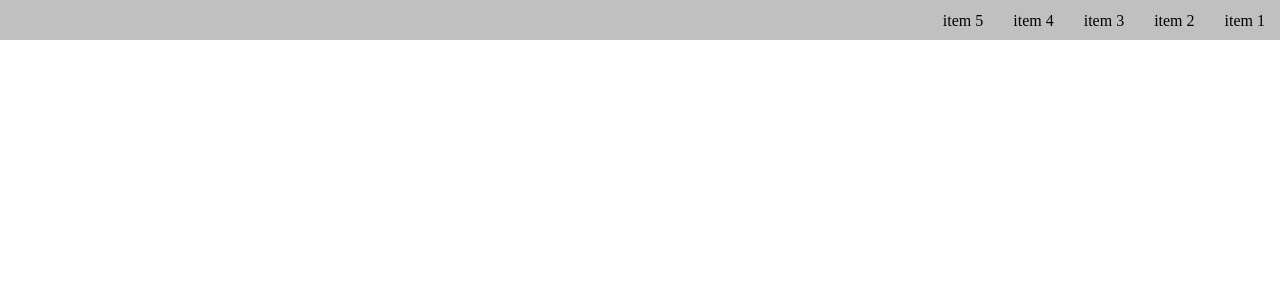
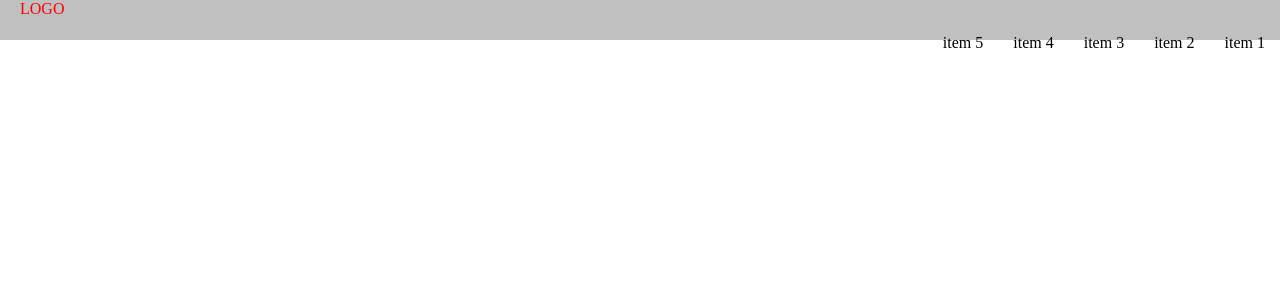
Before and after one commit to marusyaganza/up-and-running, a React app: page / in a window 1280 px wide. Shown: the top 300 px of the page. Built offline with nearby package versions, Linux system fonts and the light colour scheme.

Commit message:
postCss and CleanWebpackPlugin added

```diff
--- /dev/null
+++ b/postcss.config.js
@@ -0,0 +1,7 @@
+module.exports = {
+    plugins: [
+        require('autoprefixer'),
+        require('stylelint'),
+        require('cssnano'),
+    ],
+};
--- a/src/components/Header/Header.js
+++ b/src/components/Header/Header.js
@@ -6,6 +6,7 @@ class Header extends Component {
         const navItem = [1, 2, 3, 4, 5].map(i => <li> <a href="#"> item { i } </a></li>);
         return (
             <header>
+                <div className="logo">Logo</div>
                 <nav>
                     <ul>{ navItem }</ul>
                 </nav>
--- a/src/components/Header/Header.scss
+++ b/src/components/Header/Header.scss
@@ -14,20 +14,23 @@ nav li {
   list-style: none;
   float: right;
   display: inline-block;
-  margin: -4px 15px;
+  margin: 0 15px;
 }
 
 nav a {
+  //padding:10px;
   text-decoration: none;
   color: #000;
 }
 
-nav li:after {
+/*nav li:after {
   display: block;
   clear: both;
   content: '';
-}
+}*/
 
-.item {
+.logo {
+  text-transform: uppercase;
+  margin:0 20px;
   color: red;
 }
--- a/webpack.config.js
+++ b/webpack.config.js
@@ -2,6 +2,7 @@ const path = require('path')
 const HtmlWebpackPlugin = require('html-webpack-plugin')
 const MiniCssExtractPlugin = require("mini-css-extract-plugin");
 const WebpackMd5Hash = require('webpack-md5-hash');
+const CleanWebpackPlugin = require('clean-webpack-plugin');
 
 module.exports = {
     entry: './src/index.js',
@@ -20,11 +21,12 @@ module.exports = {
             },
             {
                 test: /\.s?css$/,
-                use:  [  'style-loader', MiniCssExtractPlugin.loader, 'css-loader', 'sass-loader']
+                use:  [  'style-loader', MiniCssExtractPlugin.loader, 'css-loader',  'postcss-loader', 'sass-loader']
             }
         ]
     },
     plugins: [
+        new CleanWebpackPlugin('dist', {} ),
         new HtmlWebpackPlugin({
             inject: false,
             hash: true,
```
Also changed, not shown: package.json (+7 -2 lines), 1 other file (tests, documents, lock files or other folders).
